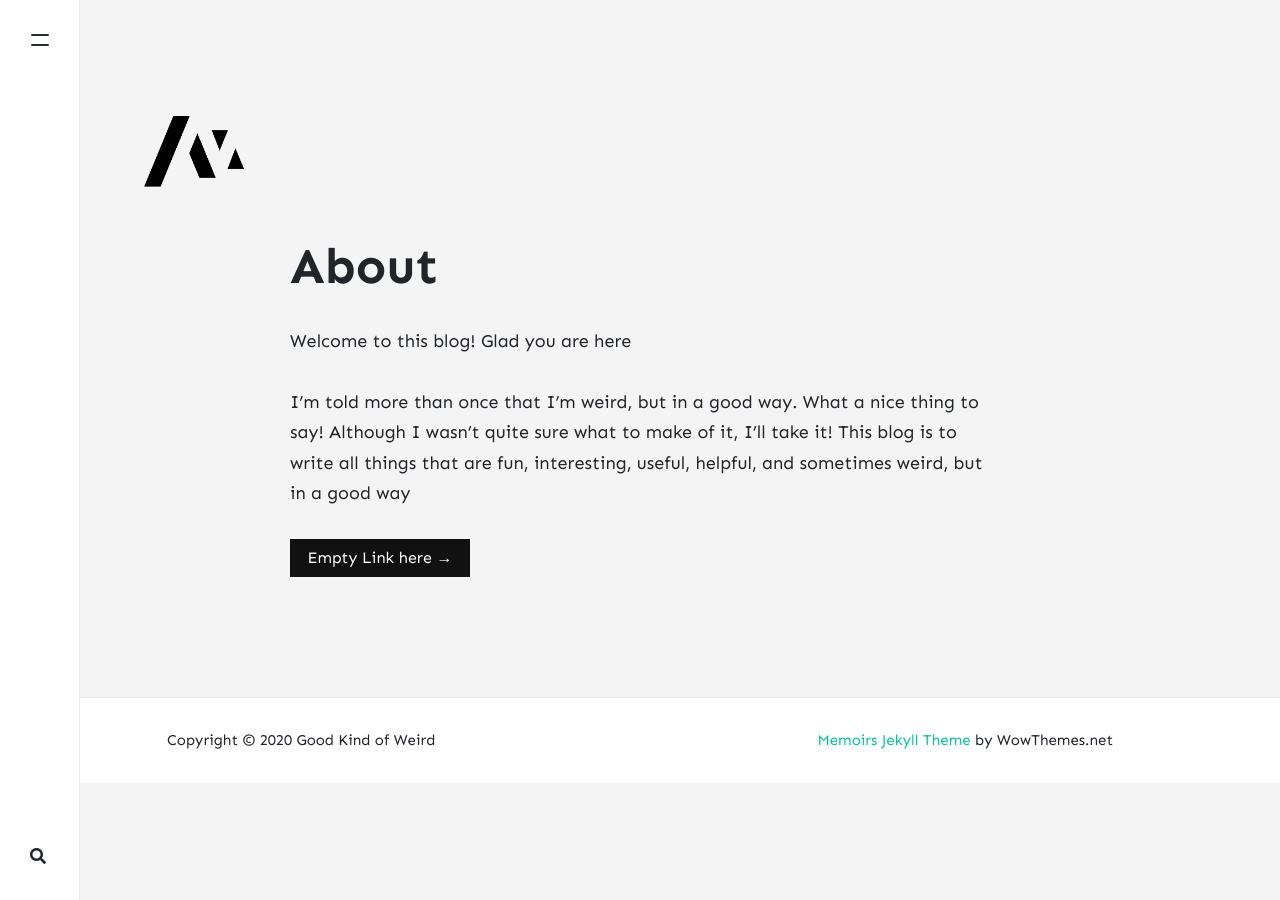
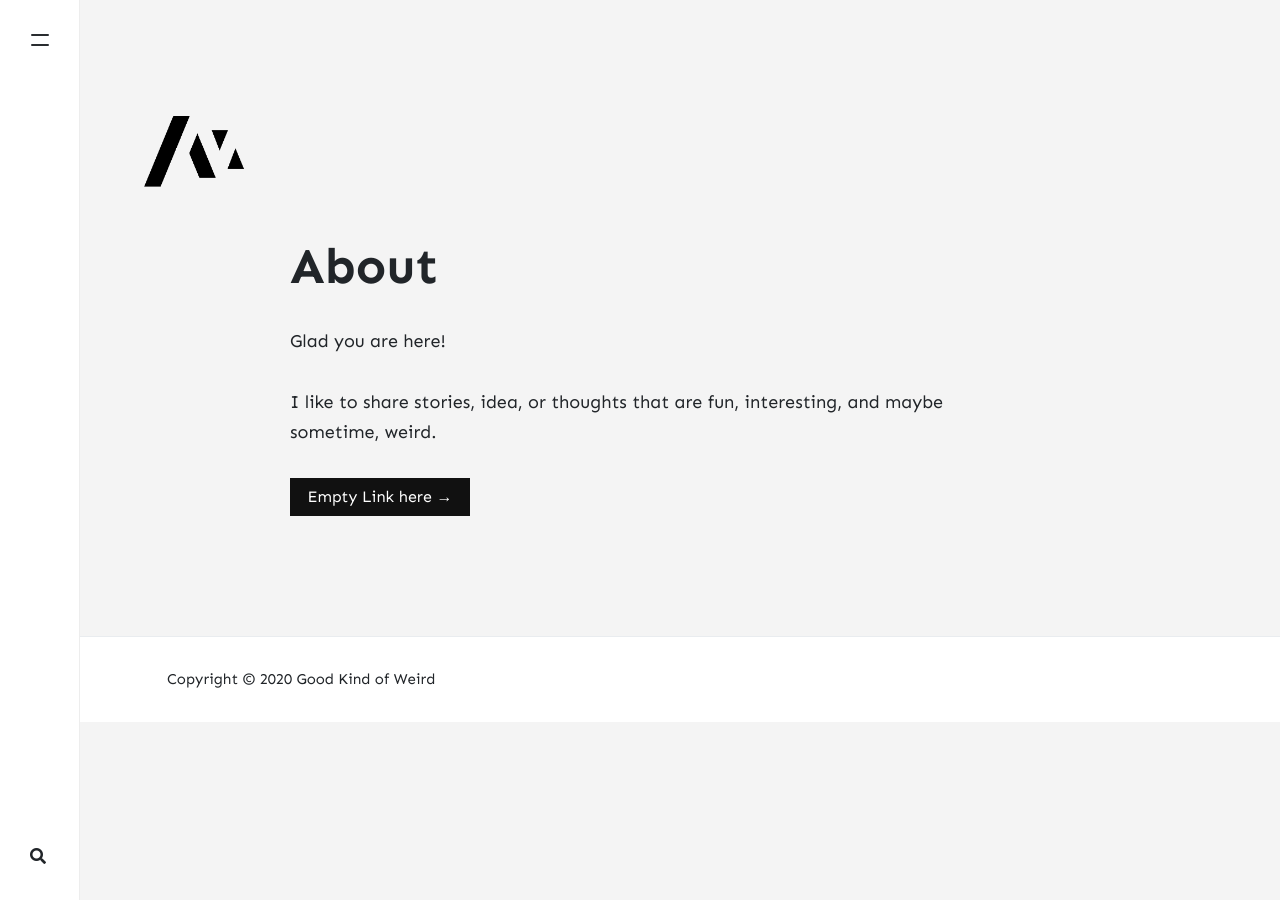
Before and after one commit to iammay1234/iammay1234.github.io, a Jekyll site: the page built from _pages/about.md, in a window 1280 px wide. Built offline with Jekyll 4.4.1, drawn with Linux system fonts in a browser that asks for light colours; nearby versions of some CDN libraries; comment, search, counter and statistics services are not loaded.

```diff
--- a/_config.yml
+++ b/_config.yml
@@ -4,7 +4,7 @@ title: "Good Kind of Weird"
 description: "I will take you on the fabulous world of exploration. Travel, culture, lifestyle. Eat, Pray, Love!"
 logo: 'assets/images/logo.png'
 favicon: 'assets/images/logo.png'
-baseurl: /iammay1234.github.io
+baseurl: /home
 # google_analytics: 'UA-xxxxxxxx-1'
 # disqus: 'demowebsite'
 # mailchimp-list: 'https://wowthemes.us11.list-manage.com/subscribe/post?u=8aeb20a530e124561927d3bd8&amp;id=8c3d2d214b'
@@ -14,23 +14,28 @@ permalink: /:title/
 
 # Authors
 authors:
-  sal:
-    name: Sal
-    display_name: Sal
-    gravatar: e56154546cf4be74e393c62d1ae9f9d4
-    # email: wowthemesnet@gmail.com
-    # web: https://www.wowthemes.net/donate/
-    # twitter: https://twitter.com/wowthemesnet
-    description: "Author of Mediumish"
-  john:
-    name: John
-    display_name: John
-    avatar: 'assets/images/avatar.png'
-    gravatar: b1cc14991db7a456fcd761680bbc8f81
-    # email: wowthemesnet@gmail.com
-    # web: https://www.wowthemes.net
-    # twitter: https://twitter.com/wowthemesnet
-    description: "I am John"
+  # sal:
+  #   name: Sal
+  #   display_name: Sal
+  #   gravatar: e56154546cf4be74e393c62d1ae9f9d4
+  #   # email: wowthemesnet@gmail.com
+  #   # web: https://www.wowthemes.net/donate/
+  #   # twitter: https://twitter.com/wowthemesnet
+  #   description: "Author of Mediumish"
+  # john:
+  #   name: John
+  #   display_name: John
+  #   avatar: 'assets/images/avatar.png'
+  #   gravatar: b1cc14991db7a456fcd761680bbc8f81
+  #   # email: wowthemesnet@gmail.com
+  #   # web: https://www.wowthemes.net
+  #   # twitter: https://twitter.com/wowthemesnet
+  #   description: "I am John"
+  may:
+    nam: May
+    display_name: May
+    email: goldpig_mn@yahoo.com
+
 
 # Plugins
 plugins:
--- a/_includes/comments.html
+++ b/_includes/comments.html
@@ -5,7 +5,7 @@
     <button class="btn btn-dark show-comments">Load Comments</button>
     <div id="comments">
         <h4 class="mb-4">Comments</h4>
-            {% include disqus.html %}
+            <!-- {% include disqus.html %}      -->
     <div class="clearfix"></div>
     </div>
 </div>
--- a/_layouts/default.html
+++ b/_layouts/default.html
@@ -51,9 +51,11 @@ ga('send', 'pageview');
     <ul>
         <h3>Navigation</h3>
         <li><a href="{{ site.baseurl }}/">Home</a></li>
-        <li><a href="{{ site.baseurl }}/about">About <span class="badge badge-primary">Memoirs Jekyll Theme</span></a></li>
-        <li><a target="_blank" href="https://bootstrapstarter.com/bootstrap-templates/jekyll-theme-memoirs/">Get Memoirs</a></li>
+        <li><a href="{{ site.baseurl }}/about">About <!--<span class="badge badge-primary">Memoirs Jekyll Theme</span>--></a></li>
+        <!-- <li><a target="_blank" href="https://bootstrapstarter.com/bootstrap-templates/jekyll-theme-memoirs/">Get Memoirs</a></li> -->
         <li><a href="{{ site.baseurl }}/contact">Contact</a></li>
+        <li><a href="{{ site.baseurl }}/categories">Categories</a></li>
+        <li><a href="{{ site.baseurl }}/contact">Posts</a></li>
     </ul>
 </nav>
 
@@ -113,9 +115,9 @@ ga('send', 'pageview');
             <div class="col-md-6 col-sm-12 text-center text-lg-left">
                 Copyright © {{ site.time | date: "%Y" }} {{ site.name }}
             </div>
-            <div class="col-md-6 col-sm-12 text-center text-lg-right">
+            <!-- <div class="col-md-6 col-sm-12 text-center text-lg-right">
                 <a target="_blank" href="https://www.wowthemes.net/memoirs-free-jekyll-theme/">Memoirs Jekyll Theme</a> by WowThemes.net
-            </div>
+            </div> -->
         </div>
     </div>
 </footer>
@@ -136,7 +138,7 @@ ga('send', 'pageview');
 {% endif %}
 
 {% if page.layout == 'post' %}
-<script id="dsq-count-scr" src="//{{site.disqus}}.disqus.com/count.js"></script>
+<!-- <script id="dsq-count-scr" src="//{{site.disqus}}.disqus.com/count.js"></script> -->
 {% endif %}
 
 </body>
--- a/_pages/about.md
+++ b/_pages/about.md
@@ -7,8 +7,8 @@ comments: false
 imageshadow: true
 ---
 
-Welcome to this blog! Glad you are here
+Glad you are here!
 
-I'm told more than once that I'm weird, but in a good way. What a nice thing to say! Although I wasn't quite sure what to make of it, I'll take it! This blog is to write all things that are fun, interesting, useful, helpful, and sometimes weird, but in a good way
+I like to share stories, idea, or thoughts that are fun, interesting, and maybe sometime, weird.
 
 <a target="_blank" href="" class="btn btn-dark"> Empty Link here &rarr;</a>
```
